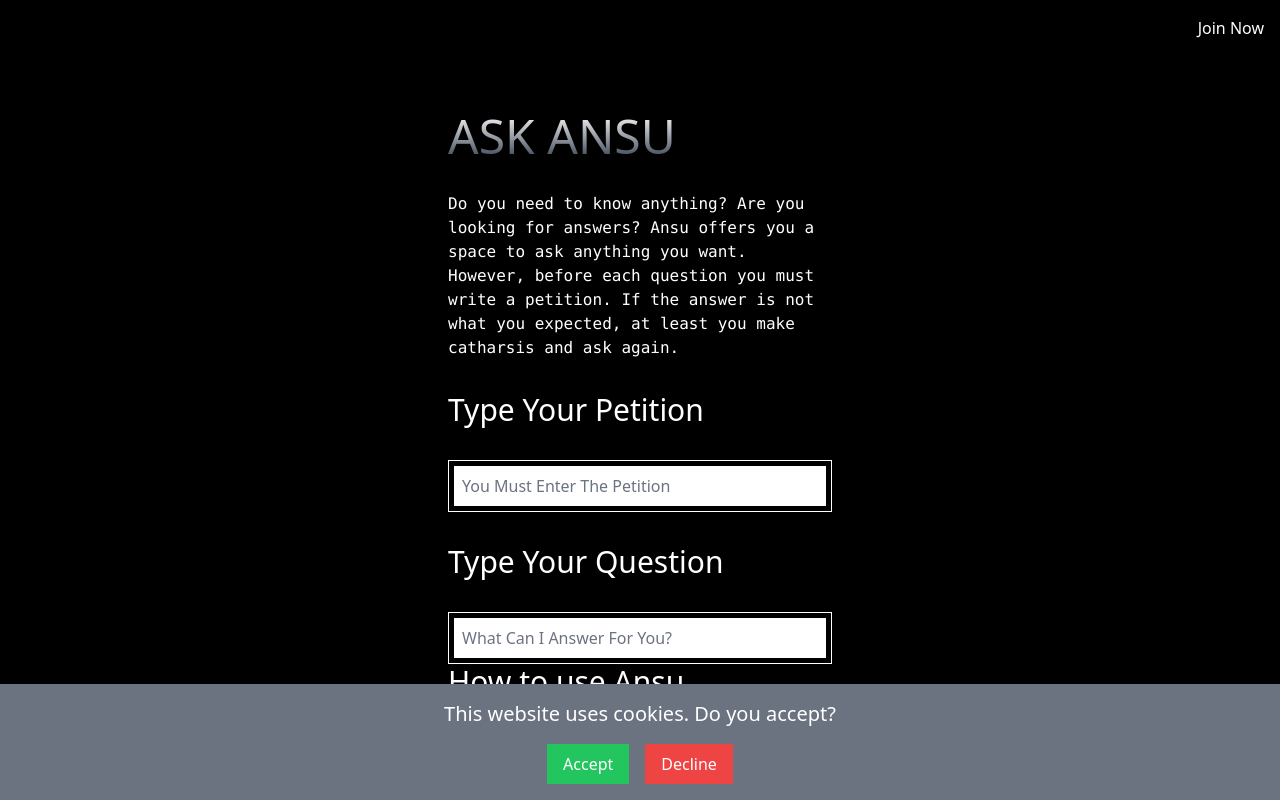
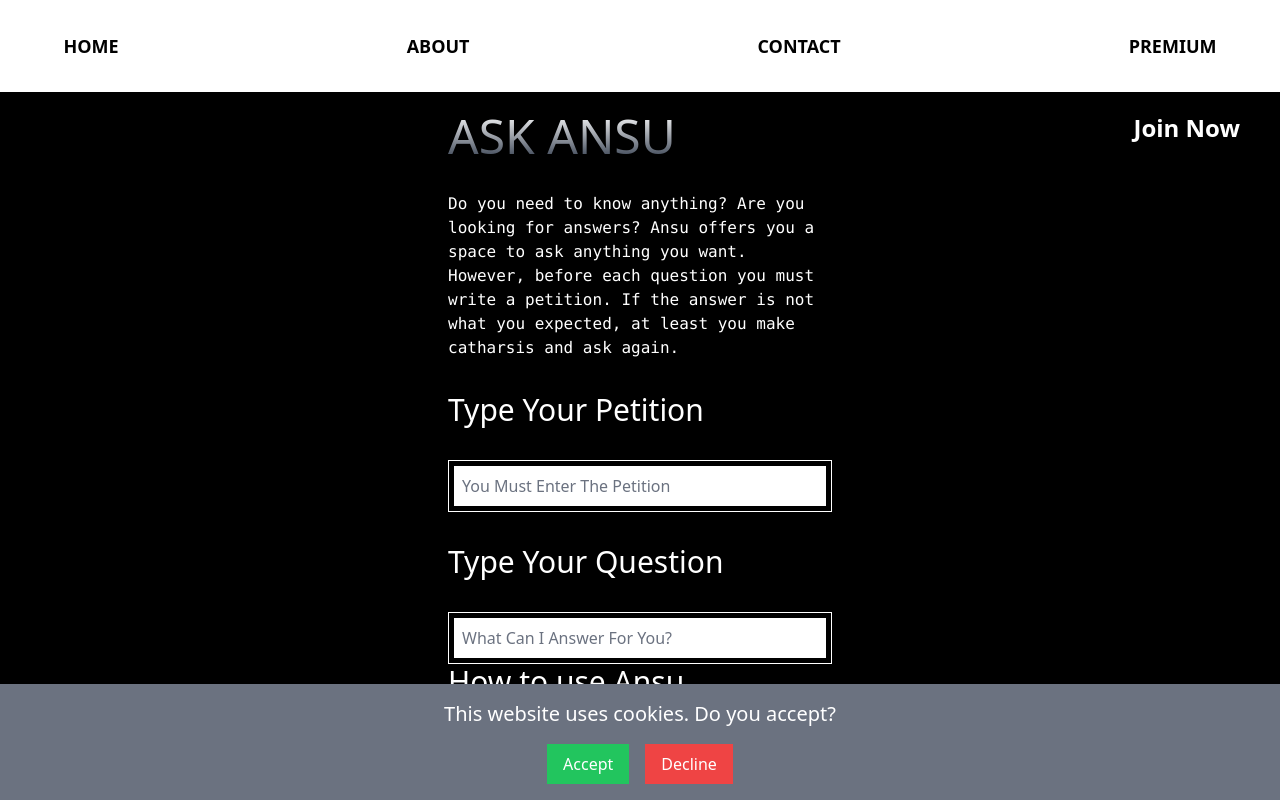
Before and after one commit to ajaypateliya74/Ask-Ansu, a React (Vite) app: page / in a window 1280 px wide. Shown: the top 800 px of the page. Built offline with nearby package versions, Linux system fonts and the light colour scheme.

Commit message:
Setup gtag for nav bar clicking track

```diff
--- a/src/MainPage.css
+++ b/src/MainPage.css
@@ -1,57 +1,3 @@
-.popup-container {
-  position: fixed;
-  top: 50%;
-  left: 50%;
-  transform: translate(-50%, -50%);
-  background-color:white;
-  padding: 20px;
-  border-radius: 8px;
+.custom-width {
+  width: 96px !important;
 }
-
-.popup-content {
- padding:5px;
-}
-
-.close-button {
-  align-self: flex-start;
-  color:black;
-  background-color: transparent;
-  border: none;
-  cursor: pointer;
-  font-size: 18px;
-  margin-bottom: 10px;
-}
-
-.popup-form {
-  display: flex;
-  flex-direction: column;
-  gap: 10px;
-}
-
-.popup-form label {
-  font-size: 18px;
-  font-weight: bold;
-}
-
-.popup-form input {
-
-  padding: 8px;
-  font-size: 16px;
-  border-radius: 4px;
-  border: none;
-}
-
-.popup-form button {
-  padding: 8px 16px;
-  font-size: 16px;
-  border-radius: 4px;
- background-color:black;
-    display:flex;
-    align-items:center;
-  border: none;
-  cursor: pointer;
-}
-
-.open-popup-button {
-  margin-top: 20px;
-   }
--- a/src/MainPage.jsx
+++ b/src/MainPage.jsx
@@ -3,6 +3,7 @@ import Input from './Input.jsx';
 import H2 from './H2.jsx';
 import H1 from './H1.jsx';
 import P from './p.jsx';
+import MainNav from './mainNav.jsx';
 
 
 function MainPage(props) {
@@ -135,7 +136,10 @@ function MainPage(props) {
     return (
         <>
             <div className='bg-black  h-full w-full'>
+                <MainNav></MainNav>
+
                 <div className='w-96 flex flex-col  items-start  mx-auto'>
+
                     <div className='mt-28 space-y-8'>
                         <H1>ASK ANSU</H1>
                         <P>Do you need to know anything? Are you looking for answers? Ansu offers you a space to ask anything you want. However, before each question you must write a petition. If the answer is not what you expected, at least you make catharsis and ask again.</P>
@@ -155,7 +159,8 @@ function MainPage(props) {
                         <P>In early 2022, the demand for Ansu's services became so high, he brougt on 10 additional team members from around the country to increase answer throughput. With a large team, and his mind in overdrive, he is now able to answer upwards of 13,240 questions per day (Average over the past 30 days), with pinpoint accuracy. Though the team members are new, they are just as tempermental. Requiring a correct petition each and every time.</P>
                     </div>
                     <H2> Any Question? </H2>
-                    <button onClick={openPopUpForm} id="setBtn" className="absolute top-4 text-white  right-4">Join Now</button>
+                    <button onClick={openPopUpForm} id="setBtn" className="p-8 text-white font-bold text-2xl absolute top-20 right-2">Join Now</button>
+
                     <h1 className='text-white text-base mt-6 mb-32 font-mono'> Follow @ajaypateliya74 on Instagram. </h1>
                 </div>
                 {popUp &&
--- /dev/null
+++ b/src/mainNav.jsx
@@ -0,0 +1,163 @@
+import React, { useState, useEffect } from 'react';
+import './MainPage.css';
+
+function MainNav(props) {
+    const [activeDropdown, setActiveDropdown] = useState(null);
+
+    const handleDropdownOpen = (heading) => {
+        setActiveDropdown(heading);
+    };
+
+    const handleDropdownClose = () => {
+        setActiveDropdown(null);
+    };
+
+    const handleClick = (heading, subHeading) => {
+        if (activeDropdown === heading) {
+            setActiveDropdown(null);
+        } else {
+            setActiveDropdown(heading);
+        }
+
+        if (subHeading) {
+            console.log(heading);
+            console.log(subHeading);
+
+
+            window.gtag('event', 'navbar_click', {
+                event_label: 'Navbar',
+                clicked_heading: heading,
+                clicked_sub_heading: subHeading
+            });
+        }
+    };
+
+    useEffect(() => {
+        const handleOutsideClick = (event) => {
+            if (activeDropdown && !event.target.closest('.custom-width')) {
+                setActiveDropdown(null);
+            }
+        };
+
+        document.addEventListener('click', handleOutsideClick);
+
+        return () => {
+            document.removeEventListener('click', handleOutsideClick);
+        };
+    }, [activeDropdown]);
+
+    return (
+        <nav className="bg-white py-8 fixed w-full">
+            <ul className="flex space-x-72 font-bold text-lg justify-center">
+                <li
+                    className="text-black relative"
+                    onClick={() => handleClick('HOME', '')}
+                >
+                    <span>HOME</span>
+                    {activeDropdown === 'HOME' && (
+                        <ul className="absolute -left-32 top-12 p-32 bg-white shadow-lg py-4 font-bold space-y-8">
+                            <li
+                                className="custom-width text-black cursor-pointer"
+                                onClick={() => handleClick('HOME', 'ASK ME')}
+                            >
+                                ASK ME
+                            </li>
+                            <li
+                                className="text-black custom-width cursor-pointer"
+                                onClick={() => handleClick('HOME', 'ASK ANSU')}
+                            >
+                                ASK ANSU
+                            </li>
+                            <li
+                                className="text-black custom-width cursor-pointer"
+                                onClick={() => handleClick('HOME', 'ASK ADAM')}
+                            >
+                                ASK ADAM
+                            </li>
+                        </ul>
+                    )}
+                </li>
+                <li
+                    className="text-black relative"
+                    onClick={() => handleClick('ABOUT', '')}
+                >
+                    <span>ABOUT</span>
+                    {activeDropdown === 'ABOUT' && (
+                        <ul className="absolute -left-32 top-12 p-32 bg-white shadow-lg py-4 font-bold space-y-8">
+                            <li
+                                className="text-black custom-width cursor-pointer"
+                                onClick={() => handleClick('ABOUT', 'About ME')}
+                            >
+                                ABOUT ME
+                            </li>
+                            <li
+                                className="text-black custom-width cursor-pointer"
+                                onClick={() => handleClick('ABOUT', 'About ANSU')}
+                            >
+                                ABOUT ANSU
+                            </li>
+                        </ul>
+                    )}
+                </li>
+                <li
+                    className="text-black relative"
+                    onClick={() => handleClick('CONTACT', '')}
+                >
+                    <span>CONTACT</span>
+                    {activeDropdown === 'CONTACT' && (
+                        <ul className="absolute -left-32 top-12 p-32 bg-white shadow-lg py-4 font-bold space-y-8">
+                            <li
+                                className="text-black custom-width cursor-pointer"
+                                onClick={() => handleClick('CONTACT', 'EMAIL ME')}
+                            >
+                                EMAIL ME
+                            </li>
+                            <li
+                                className="text-black custom-width cursor-pointer"
+                                onClick={() => handleClick('CONTACT', 'CALL ME')}
+                            >
+                                CALL ME
+                            </li>
+                            <li
+                                className="text-black custom-width cursor-pointer"
+                                onClick={() => handleClick('CONTACT', 'FOLLOW ME')}
+                            >
+                                FOLLOW ME
+                            </li>
+                            <li
+                                className="text-black custom-width cursor-pointer"
+                                onClick={() => handleClick('CONTACT', 'SLACK ME')}
+                            >
+                                SLACK ME
+                            </li>
+                        </ul>
+                    )}
+                </li>
+                <li
+                    className="text-black relative"
+                    onClick={() => handleClick('PREMIUM', '')}
+                >
+                    <span>PREMIUM</span>
+                    {activeDropdown === 'PREMIUM' && (
+                        <ul className="absolute -left-32 top-12 p-32 bg-white shadow-lg py-4 font-bold space-y-8">
+                            <li
+                                className="text-black custom-width cursor-pointer"
+                                onClick={() => handleClick('PREMIUM', 'SILVER PREMIUM')}
+                            >
+                                SILVER PREMIUM
+                            </li>
+                            <li
+                                className="text-black custom-width cursor-pointer"
+                                onClick={() => handleClick('PREMIUM', 'GOLD PREMIUM')}
+                            >
+                                GOLD PREMIUM
+                            </li>
+                        </ul>
+                    )}
+                </li>
+            </ul>
+        </nav>
+    );
+}
+
+export default MainNav;
```
